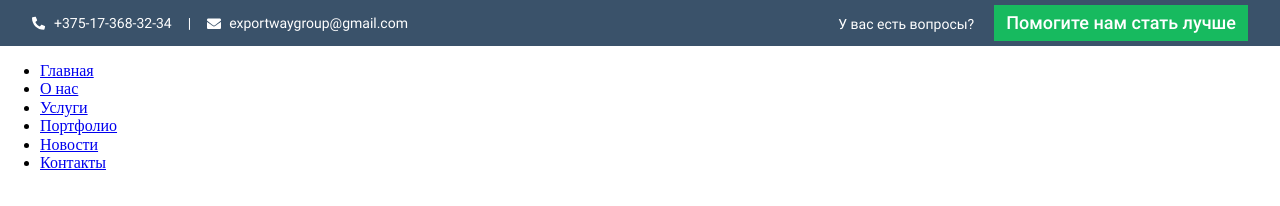
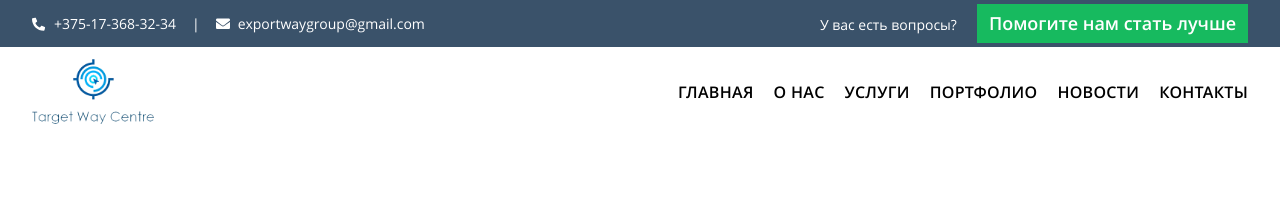
Before and after one commit to perkenton/target-way-centre, a website built with webpack: page src/index.html in a window 1280 px wide. Built offline with nearby package versions, Linux system fonts and the light colour scheme.

Commit message:
Добавлен блок меню, изменены шрифты

```diff
--- a/src/blocks/contacts.scss
+++ b/src/blocks/contacts.scss
@@ -25,7 +25,7 @@
     margin-right: 8px;
   }
   &__link {
-    font-family: Roboto, -apple-system, BlinkMacSystemFont, "Segoe UI", Arial, Helvetica, sans-serif;
+    font-family: OpenSans, -apple-system, BlinkMacSystemFont, "Segoe UI", Arial, Helvetica, sans-serif;
     font-style: normal;
     font-weight: 400;
     font-size: 14px;
@@ -43,7 +43,7 @@
     }
   }
   &__text {
-    font-family: Roboto, -apple-system, BlinkMacSystemFont, "Segoe UI", Arial, Helvetica, sans-serif;
+    font-family: OpenSans, -apple-system, BlinkMacSystemFont, "Segoe UI", Arial, Helvetica, sans-serif;
     font-style: normal;
     font-weight: 400;
     font-size: 14px;
@@ -57,9 +57,9 @@
 
   }
   &__button {
-    font-family: Roboto, -apple-system, BlinkMacSystemFont, "Segoe UI", Arial, Helvetica, sans-serif;
+    font-family: OpenSans, -apple-system, BlinkMacSystemFont, "Segoe UI", Arial, Helvetica, sans-serif;
     font-style: normal;
-    font-weight: 500;
+    font-weight: 600;
     font-size: 18px;
     line-height: 22px;
     text-decoration: none;
--- a/src/blocks/main-nav.scss
+++ b/src/blocks/main-nav.scss
@@ -0,0 +1,63 @@
+.main-nav {
+  width: 100%;
+  min-height: 92px;
+  background-color: #fff;
+
+  &__wrapper {
+    width: calc(100% - 64px);
+
+    display: flex;
+    justify-content: space-between;
+    align-items: center;
+
+    padding-top: 12px;
+    padding-bottom: 12px;
+    padding-left: 0;
+    padding-right: 0;
+    margin: 0 auto;
+  }
+
+  &__logo {
+    width: 122px;
+  }
+
+  &__list {
+    list-style: none;
+
+    margin-left: auto;
+  }
+
+  &__item {
+    display: inline-block;
+
+    margin-top: 0;
+    margin-bottom: 0;
+    margin-left: 0;
+    margin-right: 16px;
+
+    &:last-child {
+      margin-right: 0;
+    }
+  }
+
+  &__link {
+    font-family: "OpenSans", -apple-system, BlinkMacSystemFont, "Segoe UI", Arial, Helvetica, sans-serif;
+    font-style: normal;
+    font-weight: 600;
+    font-size: 16px;
+    line-height: 22px;
+    letter-spacing: .3px;
+    text-decoration: none;
+    text-transform: uppercase;
+    color: #000;
+
+    transition: .3s linear;
+
+    &:hover {
+      opacity: .8;
+    }
+    &:focus {
+
+    }
+  }
+}
--- a/src/index.html
+++ b/src/index.html
@@ -31,6 +31,8 @@
     </div>
 
     <nav class="main-nav" aria-label="Main">
+      <div class="main-nav__wrapper">
+        <img src="<%=require('./images/logo.png').default%>" alt="Логотип" class="main-nav__logo">
         <ul class="main-nav__list">
           <li class="main-nav__item">
             <a href="#" class="main-nav__link">Главная</a>
@@ -51,6 +53,7 @@
             <a href="#" class="main-nav__link">Контакты</a>
           </li>
         </ul>
+      </div>
     </nav>
   </div>
 </div>
--- a/src/pages/index.scss
+++ b/src/pages/index.scss
@@ -1,5 +1,6 @@
 @import url('../blocks/header.scss');
 @import url('../blocks/contacts.scss');
+@import url('../blocks/main-nav.scss');
 
 @import url('./variables.scss');
 
--- a/src/vendor/fonts.css
+++ b/src/vendor/fonts.css
@@ -1,5 +1,5 @@
 @font-face {
-  font-family: 'Roboto';
+  font-family: "Roboto";
   font-style:  normal;
   font-weight: 400;
   src: url("./fonts/Roboto-Regular.woff2") format("woff2"),
@@ -7,17 +7,33 @@
 }
 
 @font-face {
-  font-family: 'Roboto';
-  font-style:  normal;
-  font-weight: 500;
-  src: url("./fonts/Roboto-Medium.woff2") format("woff2"),
-       url("./fonts/Roboto-Medium.woff") format("woff");
-}
-
-@font-face {
-  font-family: 'Roboto';
+  font-family: "Roboto";
   font-style:  normal;
   font-weight: 700;
   src: url("./fonts/Roboto-Bold.woff2") format("woff2"),
        url("./fonts/Roboto-Bold.woff") format("woff");
 }
+
+@font-face {
+  font-family: "OpenSans";
+  font-style:  normal;
+  font-weight: 400;
+  src: url("./fonts/OpenSans-Regular.woff2") format("woff2"),
+       url("./fonts/OpenSans-Regular.woff") format("woff");
+}
+
+@font-face {
+  font-family: "OpenSans";
+  font-style:  normal;
+  font-weight: 600;
+  src: url("./fonts/OpenSans-SemiBold.woff2") format("woff2"),
+       url("./fonts/OpenSans-SemiBold.woff") format("woff");
+}
+
+@font-face {
+  font-family: "OpenSans";
+  font-style:  normal;
+  font-weight: 700;
+  src: url("./fonts/OpenSans-Bold.woff2") format("woff2"),
+       url("./fonts/OpenSans-Bold.woff") format("woff");
+}
```
Also changed, not shown: src/images/logo.png (added), src/vendor/fonts/OpenSans-Bold.woff (added), src/vendor/fonts/OpenSans-Bold.woff2 (added), src/vendor/fonts/OpenSans-Regular.woff (added), src/vendor/fonts/OpenSans-Regular.woff2 (added), src/vendor/fonts/OpenSans-SemiBold.woff (added), src/vendor/fonts/OpenSans-SemiBold.woff2 (added), src/vendor/fonts/Roboto-Medium.woff (deleted), src/vendor/fonts/Roboto-Medium.woff2 (deleted), src/vendor/fonts/Roboto-Regular.woff. Lines whose indentation alone changed are shown as unchanged.
